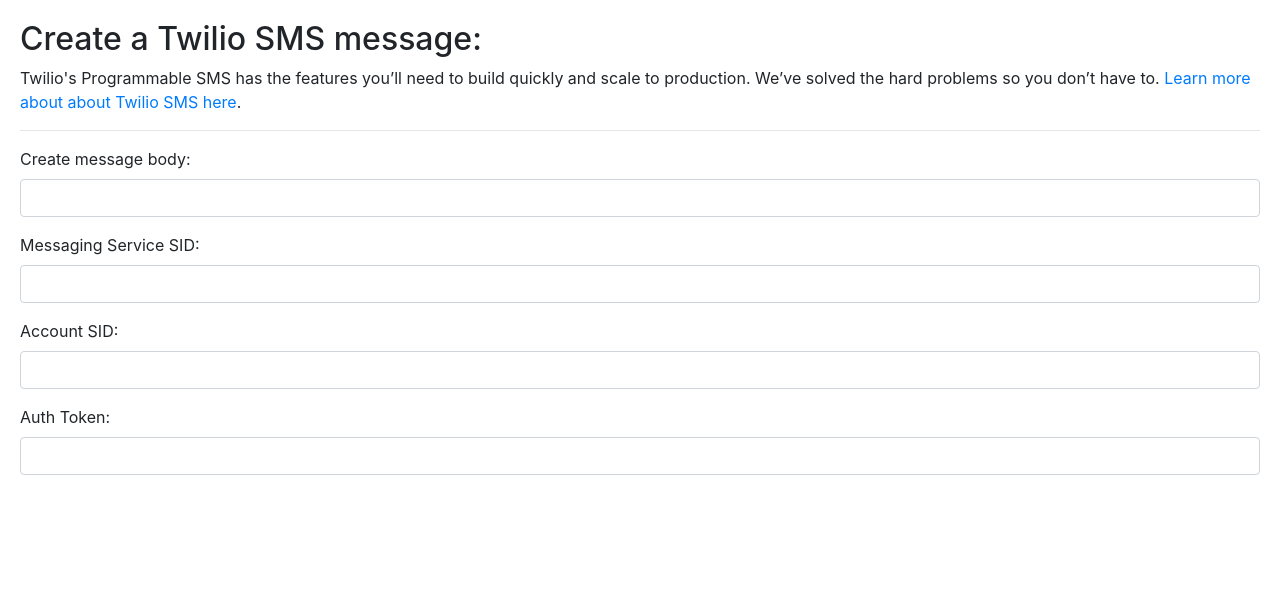
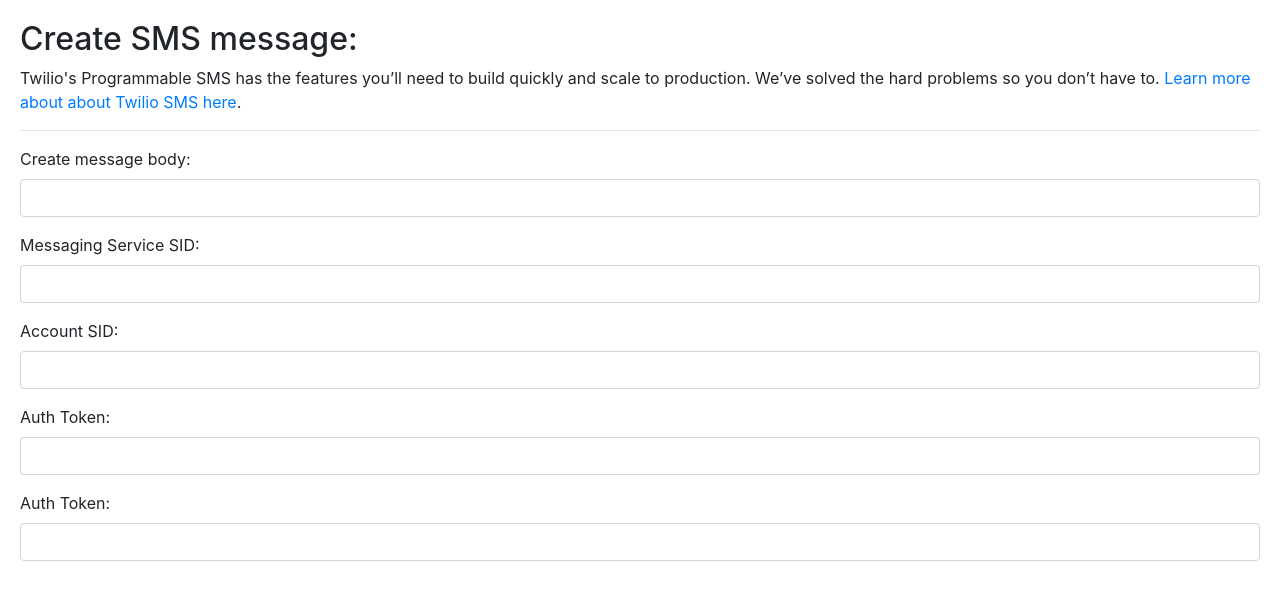
Before and after one commit to anmol09988/CASMSTwilio, a website: page public/index.html in a window 1280 px wide. Drawn offline with nearby package versions, Linux system fonts and the light colour scheme.

Commit message:
Update index.html

```diff
--- a/public/index.html
+++ b/public/index.html
@@ -35,7 +35,7 @@
 </head>
 <body>
 <div id="step1" class="step">
-    <h2>Create a Twilio SMS message:</h2>
+    <h2>Create SMS message:</h2>
     <p>Twilio's Programmable SMS has the features you’ll need to build quickly and scale to production. We’ve solved the hard problems so you don’t have to.  <a href="https://www.twilio.com/sms" target="_blank">Learn more about about Twilio SMS here</a>.</p>
     <hr>
     <div class="form-group">
@@ -54,6 +54,10 @@
         <div><label for="authToken">Auth Token:</label></div>
         <input class="form-control" id="authToken" type="text" name="authToken" value="">
     </div>
+    <div class="form-group">
+        <div><label for="authToken">Auth Token:</label></div>
+        <input class="form-control" id="authToken" type="text" name="authToken" value="">
+    </div>
 
 </div>
 </body>
```
